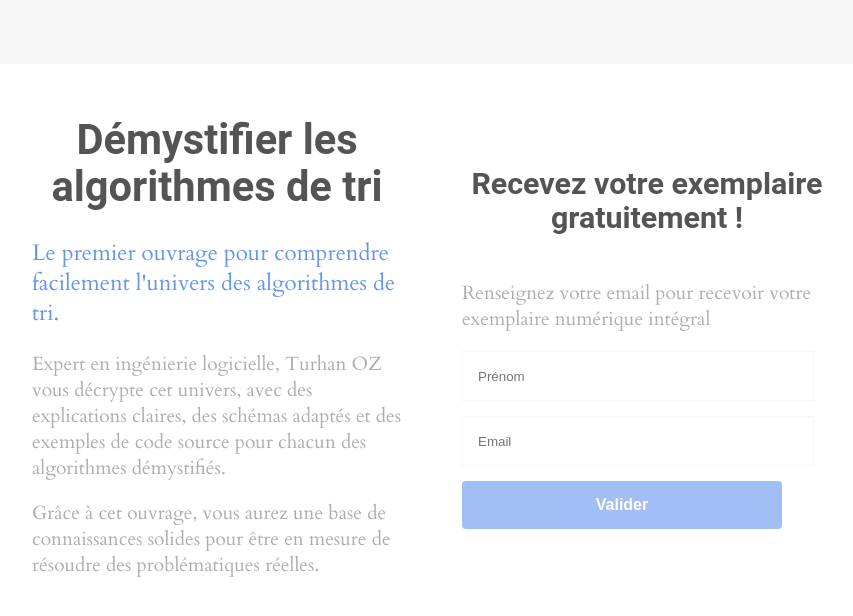
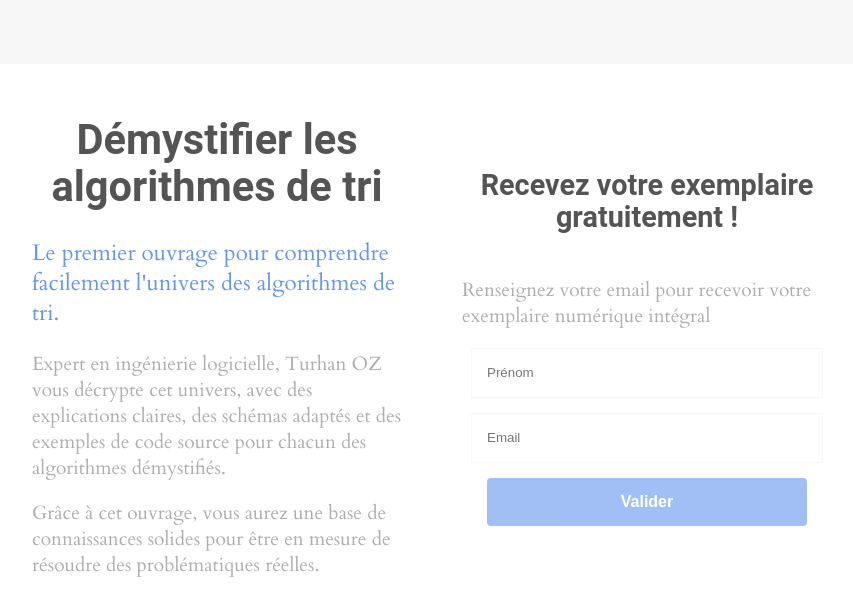
Before and after one commit to TurhanOz/ebook-demystifier-algorithmes-tri, an Angular app: page /home in a window 1280 px wide. Shown: the top 616 px of the page, without its empty margins (208-1061 px from the left). Built offline with nearby package versions, Linux system fonts and the light colour scheme; a web font is replaced by a local one.

Commit message:
[component][loader]

```diff
--- /dev/null
+++ b/src/app/features/home/components/loader/loader.component.html
@@ -0,0 +1 @@
+<div class="loader"></div>
--- /dev/null
+++ b/src/app/features/home/components/loader/loader.component.scss
@@ -0,0 +1,13 @@
+.loader {
+    border: 16px solid #f3f3f3; /* Light grey */
+    border-top: 16px solid #3498db; /* Blue */
+    border-radius: 50%;
+    width: 60px;
+    height: 60px;
+    animation: spin 2s linear infinite;
+  }
+
+  @keyframes spin {
+    0% { transform: rotate(0deg); }
+    100% { transform: rotate(360deg); }
+  }
--- /dev/null
+++ b/src/app/features/home/components/loader/loader.component.ts
@@ -0,0 +1,15 @@
+import { Component, OnInit } from '@angular/core';
+
+@Component({
+  selector: 'loader',
+  templateUrl: './loader.component.html',
+  styleUrls: ['./loader.component.scss']
+})
+export class LoaderComponent implements OnInit {
+
+  constructor() { }
+
+  ngOnInit(): void {
+  }
+
+}
--- a/src/app/features/home/components/registration-form/registration-form.component.html
+++ b/src/app/features/home/components/registration-form/registration-form.component.html
@@ -13,7 +13,7 @@
         <h2>Recevez votre exemplaire gratuitement !</h2>
         <p>Renseignez votre email pour recevoir votre exemplaire numérique intégral</p>
 
-        <form [formGroup]="profileForm" (ngSubmit)="onSubmit()">
+        <form [formGroup]="profileForm" (ngSubmit)="onSubmit()" autocomplete="on">
             <input type="text" name="firstname" class="input" id="form-firstname" placeholder="Prénom" maxlength="128"
                 required="" formControlName="firstName">
 
@@ -29,7 +29,8 @@
                 <div *ngIf="submitted && f['email'].errors?.['email']">
                     Veuillez saisir votre email
                </div>
-            <button type="submit">Valider</button>
+            <button type="submit" [disabled]="registered || submitting">Valider</button>
+            <loader *ngIf="submitting"></loader>
         </form>
         <p *ngIf="registered">Félicitations, votre exemplaire est dans votre boite mail. <br />Bonne lecture!</p>
     </div>
--- a/src/app/features/home/components/registration-form/registration-form.component.scss
+++ b/src/app/features/home/components/registration-form/registration-form.component.scss
@@ -64,3 +64,10 @@ button {
 button:hover {
     opacity: 1
 }
+
+form {
+    display: flex;
+    flex-direction: column;
+    justify-content: center;
+    align-items: center;
+}
--- a/src/app/features/home/components/registration-form/registration-form.component.ts
+++ b/src/app/features/home/components/registration-form/registration-form.component.ts
@@ -11,6 +11,7 @@ import { environment } from '@environments/environment';
 export class RegistrationFormComponent implements OnInit {
   submitted = false;
   registered = false;
+  submitting = false;
 
   profileForm = new FormGroup({
     firstName: new FormControl('', [Validators.required]),
@@ -38,6 +39,7 @@ export class RegistrationFormComponent implements OnInit {
   }
 
   postRegistration() {
+    this.submitting = true;
     let dto = {
       firstName: this.profileForm.value.firstName,
       book: 'demystifier-algorithmes-tri',
@@ -45,6 +47,7 @@ export class RegistrationFormComponent implements OnInit {
     }
     this.http.post<any>(environment.apiUrl+'registrations', dto).subscribe(data => {
       this.registered = true;
+      this.submitting = false;
       console.log(JSON.stringify(data));
     })
   }
--- a/src/app/features/home/home.module.ts
+++ b/src/app/features/home/home.module.ts
@@ -5,12 +5,14 @@ import { HomeRoutingModule } from './home-routing.module';
 import { HomePage } from './page/home/home.page';
 import { RegistrationFormComponent } from './components/registration-form/registration-form.component';
 import { SharedModule } from '@shared/shared.module';
+import { LoaderComponent } from './components/loader/loader.component';
 
 
 @NgModule({
   declarations: [
     HomePage,
-    RegistrationFormComponent
+    RegistrationFormComponent,
+    LoaderComponent
   ],
   imports: [
     CommonModule,
--- a/src/styles.scss
+++ b/src/styles.scss
@@ -30,7 +30,7 @@ h1 {
 }
 
 h2 {
-    font-size: 1.9em;
+    font-size: 1.8em;
     line-height: 1.125;
     font-weight: 700;
     color: rgb(84, 84, 84);
```
Also changed, not shown: 1 other file (tests, documents, lock files or other folders).
